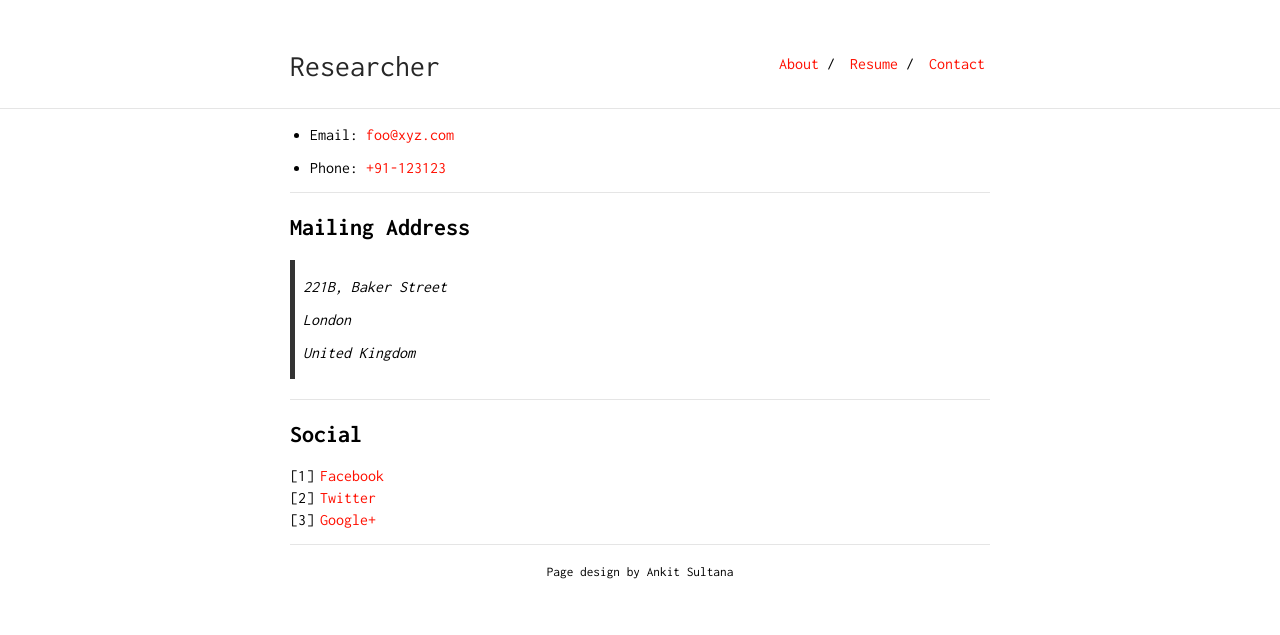
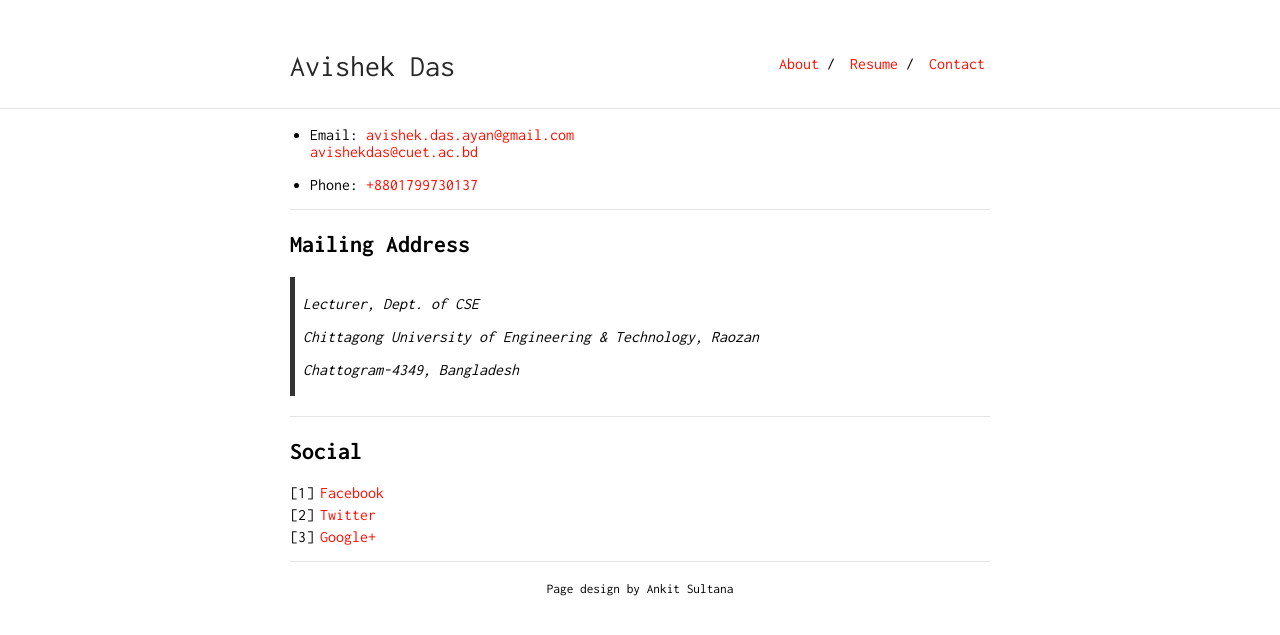
Before and after one commit to imtinan39/resume_template, a Jekyll site: the page built from contact.md, in a window 1280 px wide. Shown: the top 635 px of the page. Built offline with Jekyll 4.4.1, drawn with Linux system fonts in a browser that asks for light colours.

Commit message:
information updated

```diff
--- a/Gemfile
+++ b/Gemfile
@@ -4,6 +4,8 @@ gem 'html-proofer'
 gem 'jekyll', '~> 4.2.0'
 gem 'minima', '~> 2.5'
 gem 'rake'
+gem 'wdm'
+gem "webrick"
 
 group :jekyll_plugins do
   gem 'jekyll-feed', '~> 0.12'
--- a/_config.yml
+++ b/_config.yml
@@ -1,4 +1,4 @@
-title: Researcher
+title: Avishek Das
 url: "https://avishekdas.net"
 baseurl: "/new_portfoio"
 
@@ -17,7 +17,7 @@ sass:
 
 nav:
  - name: "About"
-   link: "/researcher/"
+   link: "about"
  - name: "Resume"
    link: "resume.pdf"
  - name: "Contact"
--- a/_layouts/default.html
+++ b/_layouts/default.html
@@ -2,6 +2,7 @@
 <html lang="en">
 <head>
     <title>{% if page.title %}{{ page.title }}{% else %}{{ site.title }}{% endif %}</title>
+
 
     <meta charset="utf-8">
     <meta name="viewport" content="width=device-width, initial-scale=1">
--- a/contact.md
+++ b/contact.md
@@ -3,19 +3,21 @@ layout: default
 is_contact: true
 ---
 
-* Email: [foo@xyz.com](mailto:foo@xyz.com)
+* Email: [avishek.das.ayan@gmail.com](mailto:avishek.das.ayan@gmail.com)<br>
+ [avishekdas@cuet.ac.bd](mailto:avishekdas@cuet.ac.bd)
 
-* Phone: [+91-123123](tel:+91-123123)
+
+* Phone: [+8801799730137](tel:+8801799730137)
 
 ---
 
 ## Mailing Address
 
-> 221B, Baker Street
+> Lecturer, Dept. of CSE
 >
-> London
+> Chittagong University of Engineering & Technology, Raozan
 >
-> United Kingdom
+> Chattogram-4349, Bangladesh
 
 ---
 
```
Also changed, not shown: index.md (+1 -1 lines), Gemfile.lock, sherlo.jpg (renamed from sherlock.jpg).
